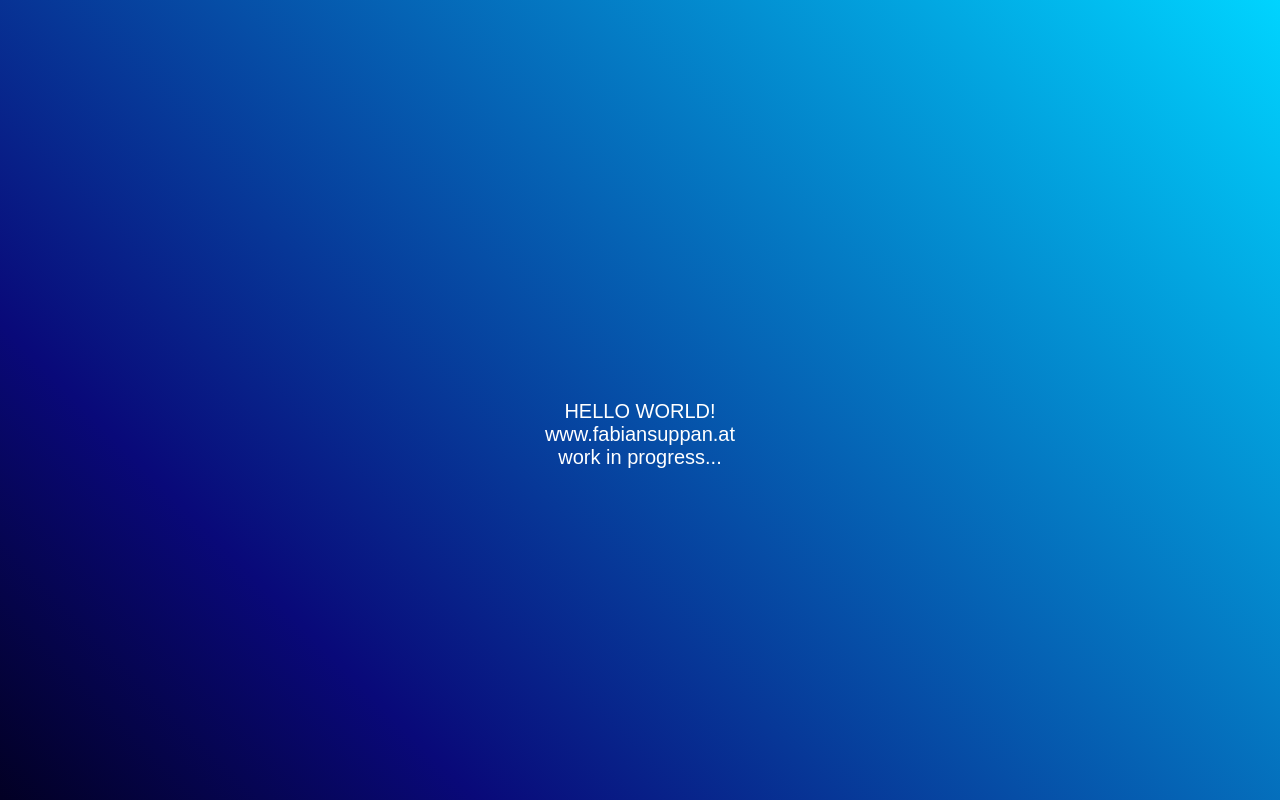
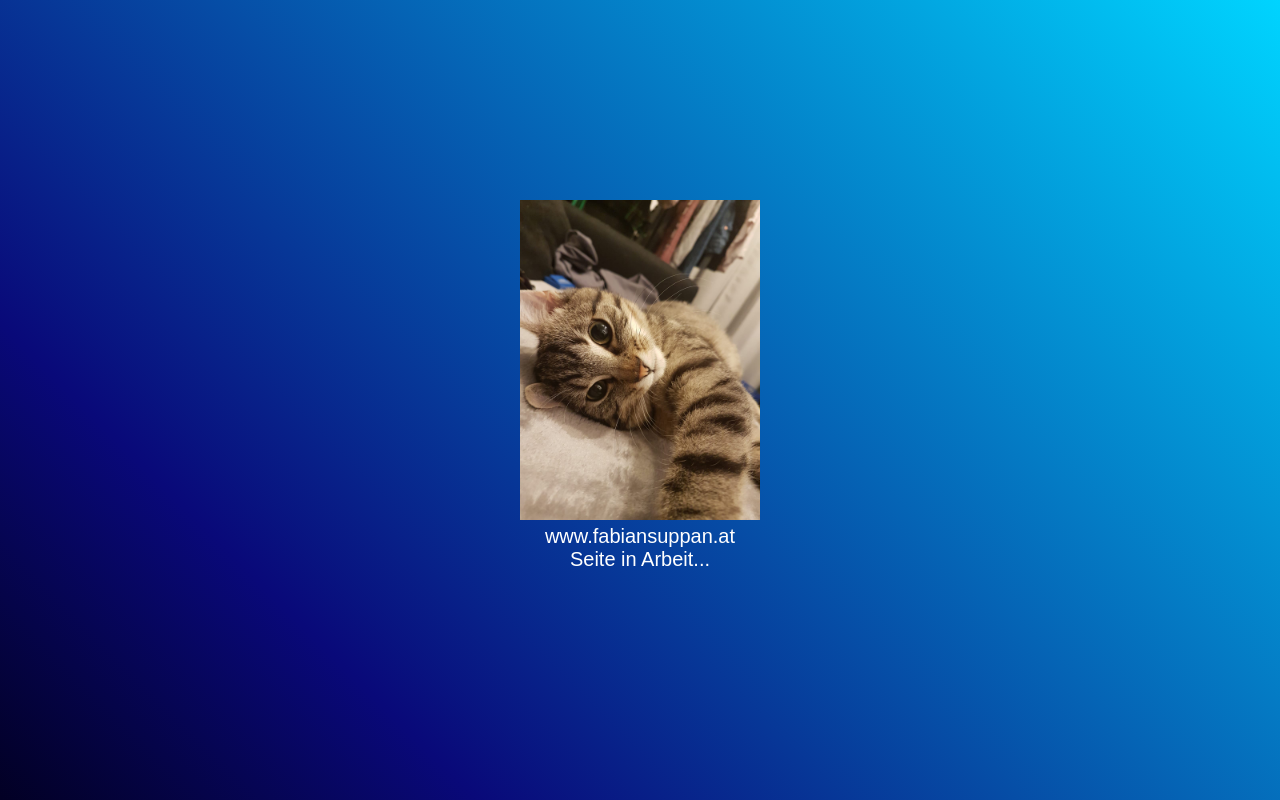
Before and after one commit to rayfaybian/fabiansuppan.at, a plain HTML site: page index.html in a window 1280 px wide. Drawn offline with Linux system fonts and the light colour scheme.

Commit message:
set to "work in progress"

```diff
--- a/css/style.css
+++ b/css/style.css
@@ -5,7 +5,7 @@ body {
   font-size: 10px;
 }
 
-body div {
+.container {
     background: rgb(2, 0, 36);
 
     background: linear-gradient(
@@ -15,12 +15,14 @@ body div {
       rgba(0, 212, 255, 1) 100%
     );
 
-
-
     margin: 0%;
     color: white;
     text-align: center;
     height: 50vh;
-  padding-top: 50vh;
+    padding: 25vh;
     font-size: 2em;
   }
+
+.cat img {
+  height: 40vh;
+}
--- a/index.html
+++ b/index.html
@@ -7,6 +7,12 @@
     <link rel="stylesheet" href="css/style.css" />
   </head>
   <body>
-    <div>HELLO WORLD!<br>www.fabiansuppan.at<br/>work in progress...</div>
+    <div class="container">
+      <div class="cat">
+        <img src="/fabiansuppan.at/media/cat.JPG" alt="Katze" />
+      </div>
+      <div class="txt-box">www.fabiansuppan.at<br />Seite in Arbeit...</div>
+      <div></div>
+    </div>
   </body>
 </html>
```
Also changed, not shown: media/cat.JPG (added). Lines whose indentation alone changed are shown as unchanged.
